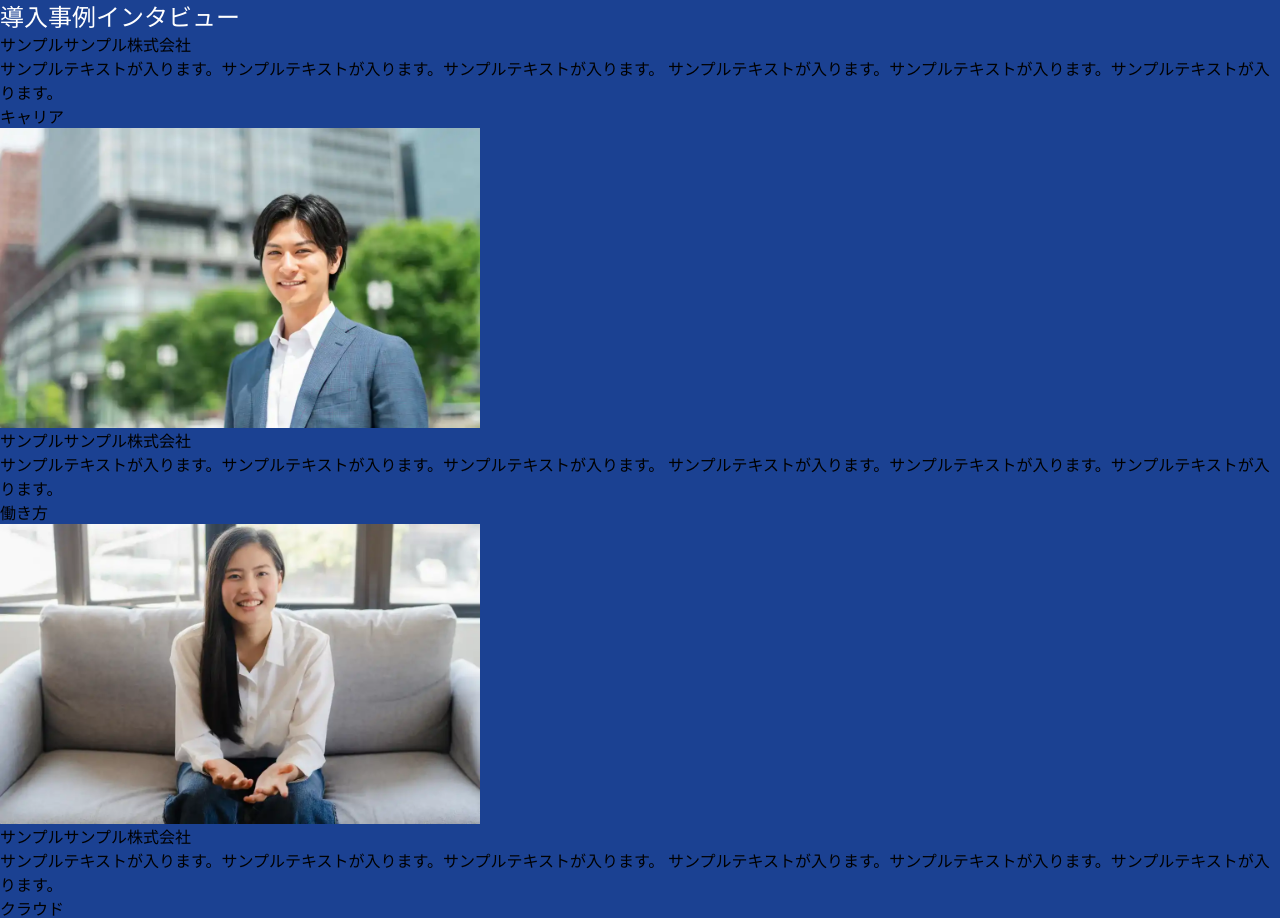
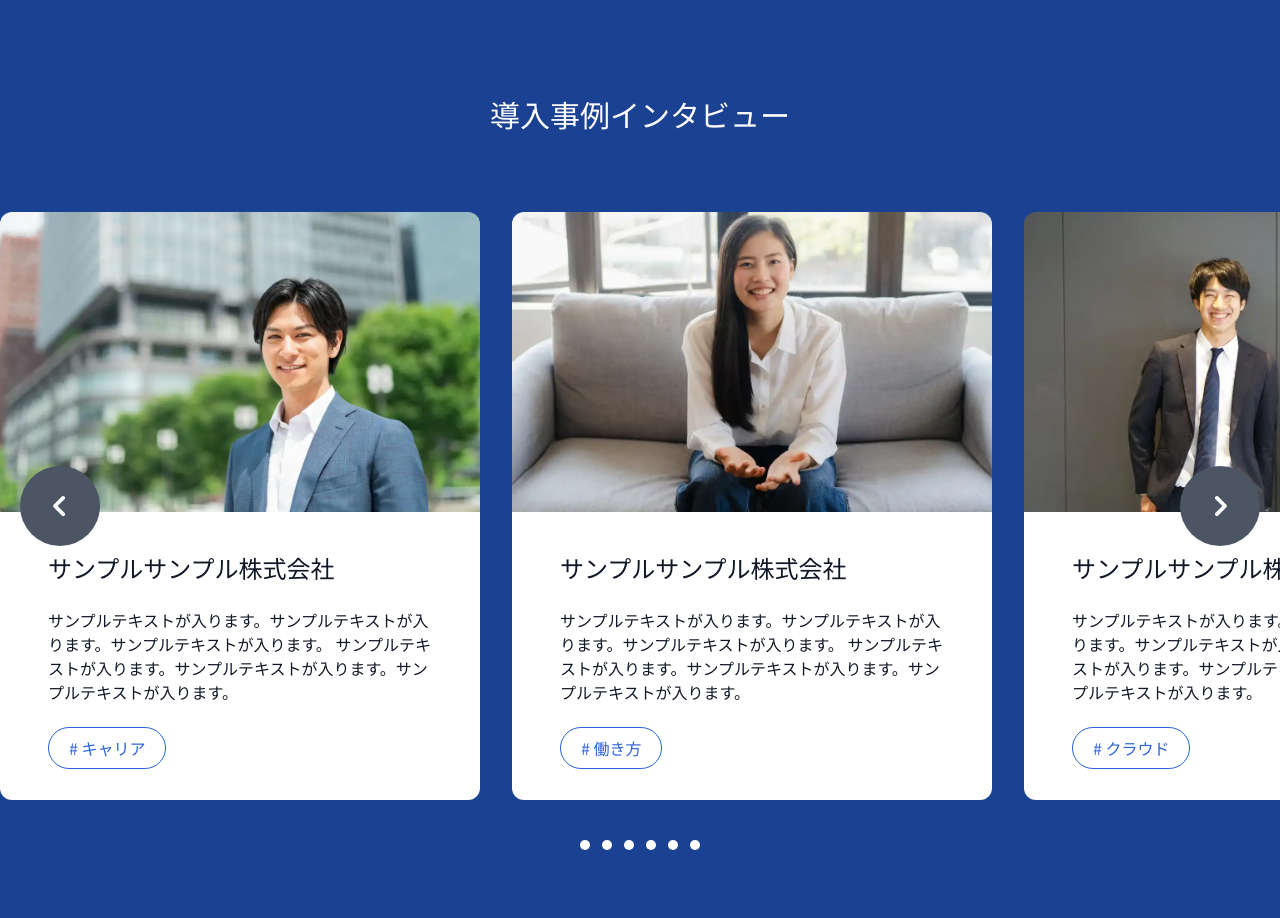
Before and after one commit to thasegawadesign/carousel-ui-sample, a Next.js app: page / in a window 1280 px wide. Shown: the top 918 px of the page. Built offline with nearby package versions, Linux system fonts and the light colour scheme.

Commit message:
work in progress

```diff
--- a/package.json
+++ b/package.json
@@ -10,6 +10,7 @@
     "prepare": "husky"
   },
   "dependencies": {
+    "@heroicons/react": "^2.1.5",
     "clsx": "^2.1.1",
     "next": "14.2.11",
     "react": "^18",
--- a/src/app/page.tsx
+++ b/src/app/page.tsx
@@ -1,5 +1,7 @@
+import { ChevronLeftIcon, ChevronRightIcon } from "@heroicons/react/16/solid";
 import clsx from "clsx";
 import Image from "next/image";
+import Link from "next/link";
 
 type ImageList = {
   src: string;
@@ -9,6 +11,11 @@ type ImageList = {
 
 type TagList = {
   name: string;
+  link: string;
+}[];
+
+type CardList = {
+  link: string;
 }[];
 
 export default function Home() {
@@ -21,34 +28,93 @@ export default function Home() {
     { src: "/AdobeStock_461427626.webp" },
   ];
   const tags: TagList = [
-    { name: "キャリア" },
-    { name: "働き方" },
-    { name: "クラウド" },
-    { name: "リモートワーク" },
-    { name: "デザイン" },
-    { name: "エンジニアリング" },
+    { name: "キャリア", link: "#" },
+    { name: "働き方", link: "#" },
+    { name: "クラウド", link: "#" },
+    { name: "リモートワーク", link: "#" },
+    { name: "デザイン", link: "#" },
+    { name: "エンジニアリング", link: "#" },
+  ];
+  const cards: CardList = [
+    { link: "#" },
+    { link: "#" },
+    { link: "#" },
+    { link: "#" },
+    { link: "#" },
+    { link: "#" },
   ];
 
   return (
     <>
       <main className={clsx("min-h-screen bg-primary")}>
-        <h1 className={clsx("text-2xl text-white")}>導入事例インタビュー</h1>
+        <h1 className={clsx("pb-20 pt-24 text-center text-3xl text-white")}>
+          導入事例インタビュー
+        </h1>
+        <div className={clsx("relative overflow-hidden")}>
+          <div className={clsx("flex w-[10000px] gap-8")}>
             {images.map((image, i) => (
               <>
-            <h2>サンプルサンプル株式会社</h2>
-            <p>
+                <Link
+                  href={cards[i].link}
+                  className={clsx("flex flex-col-reverse")}
+                >
+                  <div
+                    className={clsx(
+                      "max-w-[480px] rounded-b-xl bg-white px-12 py-10",
+                    )}
+                  >
+                    <h2 className={clsx("mb-6 text-2xl text-gray-900")}>
+                      サンプルサンプル株式会社
+                    </h2>
+                    <p className={clsx("mb-8 text-gray-900")}>
                       サンプルテキストが入ります。サンプルテキストが入ります。サンプルテキストが入ります。
                       サンプルテキストが入ります。サンプルテキストが入ります。サンプルテキストが入ります。
                     </p>
-            <p>{tags[i].name}</p>
+                    <Link
+                      href={tags[i].link}
+                      className={clsx(
+                        "rounded-full border border-[#2B63DC] px-5 py-2 text-[#2B63DC]",
+                      )}
+                    >
+                      # {tags[i].name}
+                    </Link>
+                  </div>
+                  <div className={clsx("max-w-[480px]")}>
                     <Image
                       src={image.src}
                       width={image.width ?? 480}
                       height={image.height ?? 300}
                       alt=""
+                      className={clsx("rounded-t-xl")}
                     />
+                  </div>
+                </Link>
               </>
             ))}
+          </div>
+          <button
+            className={clsx(
+              "absolute left-5 top-[calc(50%-40px)] w-20 rounded-full bg-gray-600",
+            )}
+          >
+            <ChevronLeftIcon className={clsx("p-5 text-white")} />
+          </button>
+          <button
+            className={clsx(
+              "absolute right-5 top-[calc(50%-40px)] w-20 rounded-full bg-gray-600",
+            )}
+          >
+            <ChevronRightIcon className={clsx("p-5 text-white")} />
+          </button>
+        </div>
+        <div className={clsx("flex justify-center gap-3 pb-32 pt-10")}>
+          {images.map((_, i) => (
+            <button
+              key={i}
+              className={clsx("h-2.5 w-2.5 rounded-full bg-white")}
+            ></button>
+          ))}
+        </div>
       </main>
     </>
   );
```
Also changed, not shown: 1 other file (tests, documents, lock files or other folders). Lines whose indentation alone changed are shown as unchanged.
